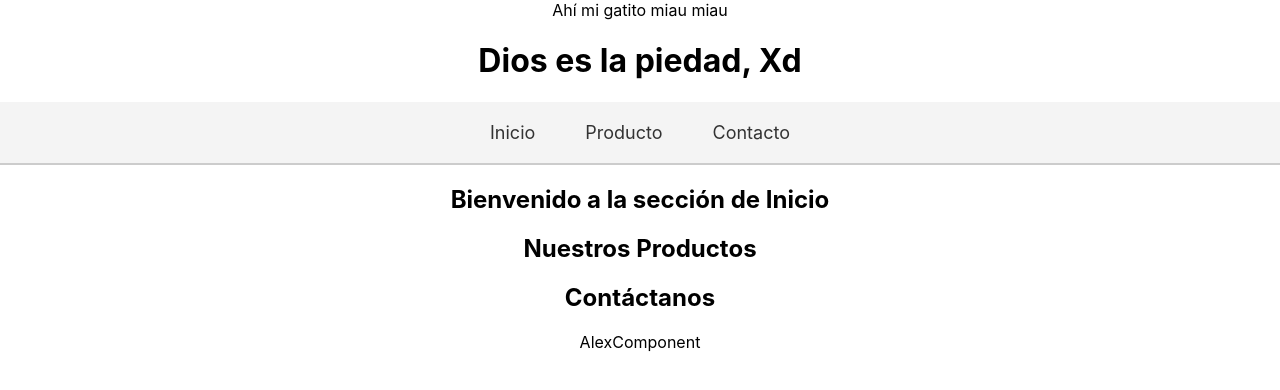
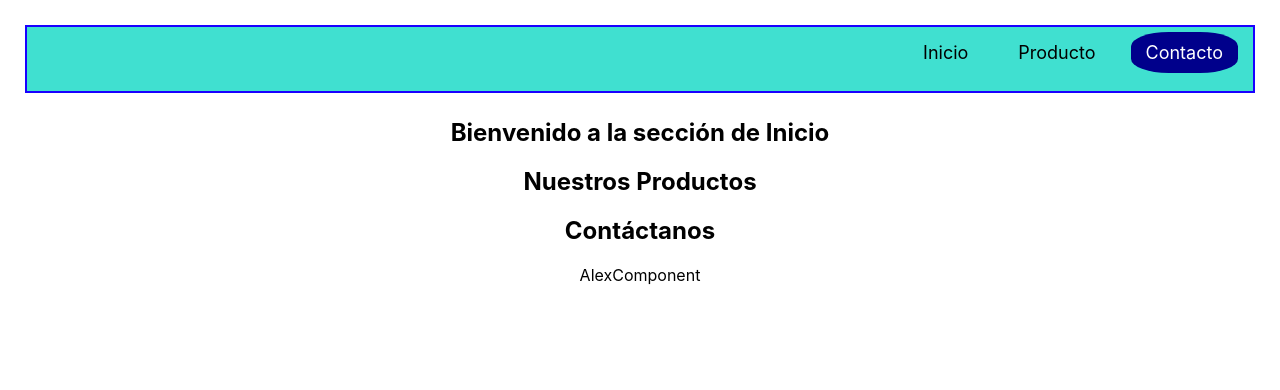
Before and after one commit to IDozy/practicagrupal, a React (Create React App) app: page / in a window 1280 px wide. Shown: the top 390 px of the page. Built offline with nearby package versions, Linux system fonts and the light colour scheme.

Commit message:
navegacion Swswaca

```diff
--- a/package.json
+++ b/package.json
@@ -3,6 +3,7 @@
   "version": "0.1.0",
   "private": true,
   "dependencies": {
+    "aos": "^2.3.4",
     "cra-template": "1.2.0",
     "react": "^19.0.0",
     "react-dom": "^19.0.0",
--- a/src/App.js
+++ b/src/App.js
@@ -1,15 +1,14 @@
 
+import Aos from "aos";
 import "./App.css";
 import AlexComponent from "./components/AlexComponent";
 import HeaderComponent from "./components/Swswaca trabajo/HeaderComponent";
+import "aos/dist/aos.css"
+    Aos.init();
 
 function App() {
   return (
     <div className="App">
-      <div>
-        Ahí mi gatito miau miau
-        <h1>Dios es la piedad, Xd</h1>
-      </div>
       <HeaderComponent/>
       <section id="inicio">
         <h1>Bienvenido a la sección de Inicio</h1>
--- a/src/components/Swswaca trabajo/HeaderComponent.jsx
+++ b/src/components/Swswaca trabajo/HeaderComponent.jsx
@@ -6,18 +6,26 @@ const HeaderComponent = () => {
       <div className="menu-container">
         <nav>
           <ul className="menu-links">
-            <li>
+          <div className="imagen" data-aos="fade-right" >
+            <img src="https://th.bing.com/th/id/R.0aeacdf4f084968b586c1ee353cf41b3?rik=mPbbn9J4Lne51A&riu=http%3a%2f%2fwww.pleated-jeans.com%2fwp-content%2fuploads%2f2014%2f06%2fGCRPzTs-1.jpg&ehk=4Ei00dzhaceH5LDVjhP%2bntRI65P4FCSYZXeFHL1Zt3g%3d&risl=&pid=ImgRaw&r=0">
+            </img>
+          </div>
+            <li data-aos="fade-up">
               <a href="#inicio">Inicio</a>
             </li>
-            <li>
+            <li data-aos="fade-up">
               <a href="#producto">Producto</a>
             </li>
-            <li>
-              <a href="#contacto">Contacto</a>
-            </li>
+            <div className="boton-especial" >
+              <li data-aos="fade-up">
+                <a href="#contacto">Contacto</a>
+              </li>
+            </div>
           </ul>
         </nav>
       </div>
+
+
     </header>
   );
 };
--- a/src/components/Swswaca trabajo/Menu.css
+++ b/src/components/Swswaca trabajo/Menu.css
@@ -1,8 +1,9 @@
 .menu-container {
-    background-color: #f4f4f4;
-    padding: 20px;
+    background-color: turquoise;
+    padding: 15px;
+    margin: 25px;
     text-align: center;
-    border-bottom: 2px solid #ccc;
+    border: 2px solid #1900ff;
   }
 
   .menu-links {
@@ -10,13 +11,13 @@
     padding: 0;
     margin: 0;
     display: flex;
-    justify-content: center;
+    justify-content: right;
     gap: 20px;
   }
 
   .menu-links a {
     text-decoration: none;
-    color: #333;
+    color: #000000;
     font-size: 18px;
     padding: 10px 15px;
     border-radius: 5px;
@@ -27,3 +28,22 @@
     background-color: #007bff;
     color: #fff;
   }
+
+  .imagen img{
+    background-color: #000000;
+    margin-right: 900px;
+    width: 30px;
+    height: 30px;
+    border-radius: 50%;
+  }
+
+  .boton-especial a{
+    background-color: darkblue;
+    border-radius: 35% 35% 35% 35%;
+    color: white !important;
+  }
+
+  .boton-especial a:hover{
+    background-color: white;
+    color: #000000 !important;
+  }
```
Also changed, not shown: 1 other file (tests, documents, lock files or other folders).
